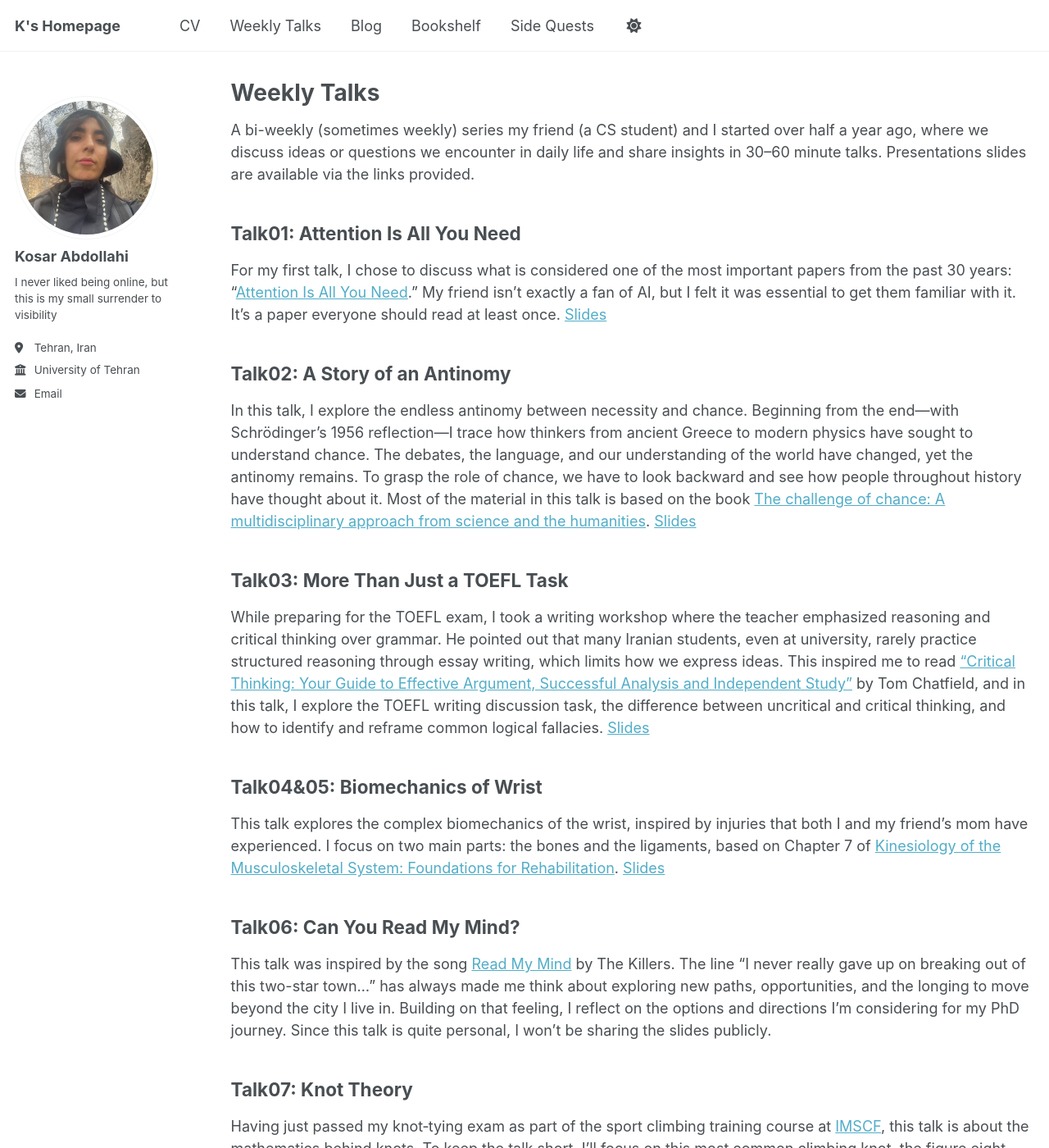
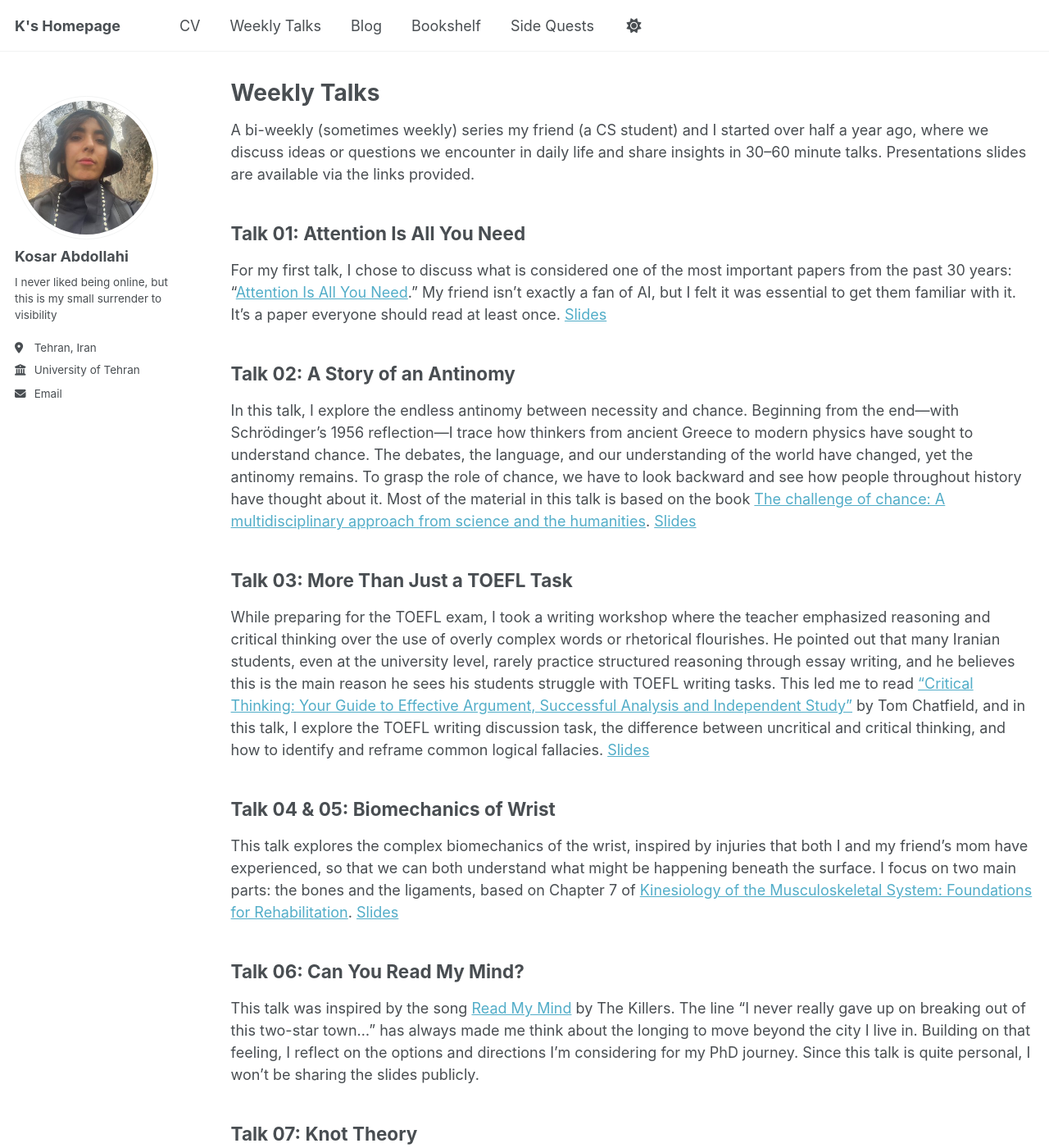
Before and after one commit to kabdollahi/kabdollahi.github.io, a Jekyll site: the page built from _pages/weeklytalks.md, in a window 1280 px wide and 1400 px high. Shown: the whole window at 82% size. Built offline with Jekyll 4.4.1, drawn with Linux system fonts in a browser that asks for light colours; a script that is not in the unit is left out.

Commit message:
Update weeklytalks.md

```diff
--- a/_pages/weeklytalks.md
+++ b/_pages/weeklytalks.md
@@ -7,29 +7,29 @@ author_profile: true
 
 A bi-weekly (sometimes weekly) series my friend (a CS student) and I started over half a year ago, where we discuss ideas or questions we encounter in daily life and share insights in 30–60 minute talks. Presentations slides are available via the links provided.
 
-Talk01: Attention Is All You Need
+Talk 01: Attention Is All You Need
 -----
 For my first talk, I chose to discuss what is considered one of the most important papers from the past 30 years: "[Attention Is All You Need](https://proceedings.neurips.cc/paper_files/paper/2017/file/3f5ee243547dee91fbd053c1c4a845aa-Paper.pdf)." My friend isn’t exactly a fan of AI, but I felt it was essential to get them familiar with it. It’s a paper everyone should read at least once. [Slides](https://docs.google.com/presentation/d/1HOvJAbs-MfwFsTB8hYYiw7Ls5kCPhNxMYsOaQ3fQZlE/edit?usp=sharing)
 
 
 
-Talk02: A Story of an Antinomy
+Talk 02: A Story of an Antinomy
 ------
 In this talk, I explore the endless antinomy between necessity and chance. Beginning from the end—with Schrödinger’s 1956 reflection—I trace how thinkers from ancient Greece to modern physics have sought to understand chance. The debates, the language, and our understanding of the world have changed, yet the antinomy remains. To grasp the role of chance, we have to look backward and see how people throughout history have thought about it. Most of the material in this talk is based on the book [The challenge of chance: A multidisciplinary approach from science and the humanities](https://link.springer.com/book/10.1007/978-3-319-26300-7). [Slides](https://docs.google.com/presentation/d/1vz4gDST4mkFxf5PmMY_EDJ9RVpQs1c-bKf1-1PgIuhc/edit?usp=sharing)
 
 
-Talk03: More Than Just a TOEFL Task
+Talk 03: More Than Just a TOEFL Task
 -----
-While preparing for the TOEFL exam, I took a writing workshop where the teacher emphasized reasoning and critical thinking over grammar. He pointed out that many Iranian students, even at university, rarely practice structured reasoning through essay writing, which limits how we express ideas. This inspired me to read [“Critical Thinking: Your Guide to Effective Argument, Successful Analysis and Independent Study”](https://uk.sagepub.com/en-gb/eur/critical-thinking/book271969) by Tom Chatfield, and in this talk, I explore the TOEFL writing discussion task, the difference between uncritical and critical thinking, and how to identify and reframe common logical fallacies. [Slides](https://docs.google.com/presentation/d/1nouqfDDZAmef95WUVu8xt7ddepzc3RqqU97WLFY8Vss/edit?usp=sharing)
+While preparing for the TOEFL exam, I took a writing workshop where the teacher emphasized reasoning and critical thinking over the use of overly complex words or rhetorical flourishes. He pointed out that many Iranian students, even at the university level, rarely practice structured reasoning through essay writing, and he believes this is the main reason he sees his students struggle with TOEFL writing tasks. This led me to read [“Critical Thinking: Your Guide to Effective Argument, Successful Analysis and Independent Study”](https://uk.sagepub.com/en-gb/eur/critical-thinking/book271969) by Tom Chatfield, and in this talk, I explore the TOEFL writing discussion task, the difference between uncritical and critical thinking, and how to identify and reframe common logical fallacies. [Slides](https://docs.google.com/presentation/d/1nouqfDDZAmef95WUVu8xt7ddepzc3RqqU97WLFY8Vss/edit?usp=sharing)
 
-Talk04&05: Biomechanics of Wrist
+Talk 04 & 05: Biomechanics of Wrist
 -----
-This talk explores the complex biomechanics of the wrist, inspired by injuries that both I and my friend's mom have experienced. I focus on two main parts: the bones and the ligaments, based on Chapter 7 of [Kinesiology of the Musculoskeletal System: Foundations for Rehabilitation](https://shop.elsevier.com/books/kinesiology-of-the-musculoskeletal-system/neumann/978-0-323-28753-1). [Slides](https://docs.google.com/presentation/d/1mxTAbeiTHfng3nRz1oeYYAW9MOMBktkmOvhKIoK54WE/edit?usp=sharing)
+This talk explores the complex biomechanics of the wrist, inspired by injuries that both I and my friend's mom have experienced, so that we can both understand what might be happening beneath the surface. I focus on two main parts: the bones and the ligaments, based on Chapter 7 of [Kinesiology of the Musculoskeletal System: Foundations for Rehabilitation](https://shop.elsevier.com/books/kinesiology-of-the-musculoskeletal-system/neumann/978-0-323-28753-1). [Slides](https://docs.google.com/presentation/d/1mxTAbeiTHfng3nRz1oeYYAW9MOMBktkmOvhKIoK54WE/edit?usp=sharing)
 
-Talk06: Can You Read My Mind?
+Talk 06: Can You Read My Mind?
 -----
-This talk was inspired by the song [Read My Mind](https://youtu.be/zc8hbSM1zVo?si=L5pVHzKuoWQGq06e) by The Killers. The line “I never really gave up on breaking out of this two-star town…” has always made me think about exploring new paths, opportunities, and the longing to move beyond the city I live in. Building on that feeling, I reflect on the options and directions I’m considering for my PhD journey. Since this talk is quite personal, I won’t be sharing the slides publicly.
+This talk was inspired by the song [Read My Mind](https://youtu.be/zc8hbSM1zVo?si=L5pVHzKuoWQGq06e) by The Killers. The line “I never really gave up on breaking out of this two-star town…” has always made me think about the longing to move beyond the city I live in. Building on that feeling, I reflect on the options and directions I’m considering for my PhD journey. Since this talk is quite personal, I won’t be sharing the slides publicly.
 
-Talk07: Knot Theory
+Talk 07: Knot Theory
 -----
 Having just passed my knot‑tying exam as part of the sport climbing training course at [IMSCF](https://msfi.ir/), this talk is about the mathematics behind knots. To keep the talk short, I’ll focus on this most common climbing knot, the figure eight follow‑through. [Slides](https://docs.google.com/presentation/d/1DyQdjJiNeATbr6QGGrM4XHHSam-dodv5O1l3iXmY7VE/edit?usp=sharing)
```
